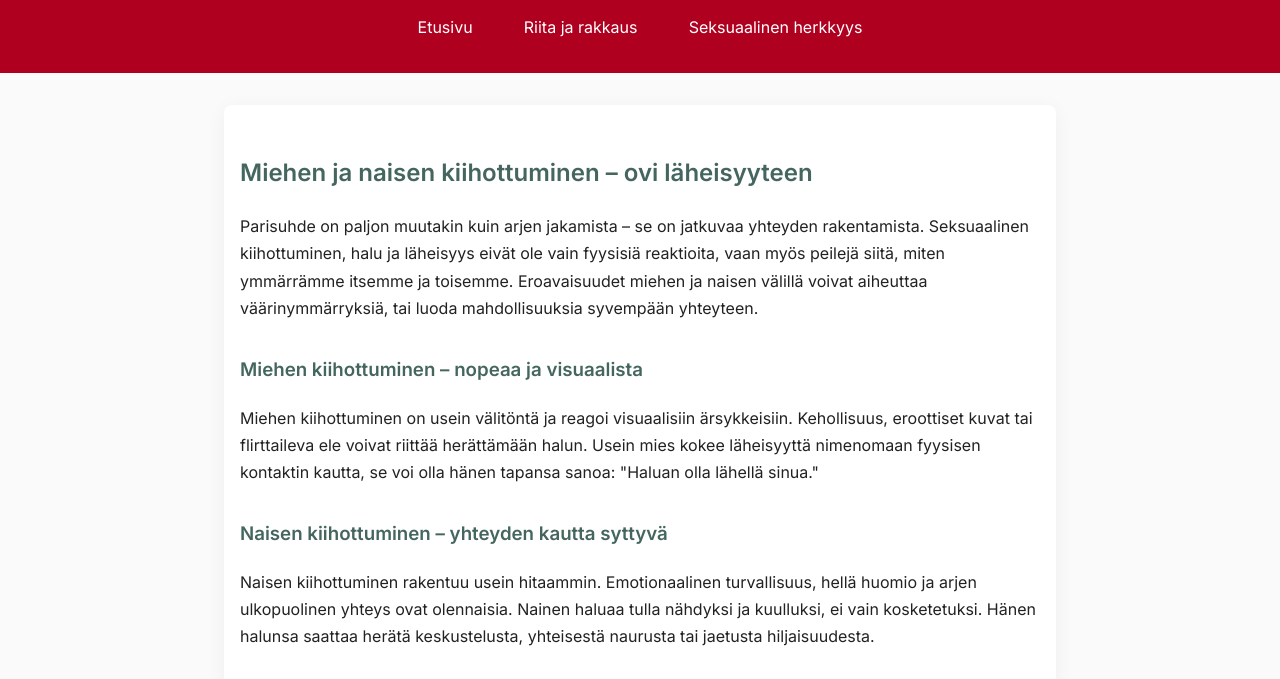
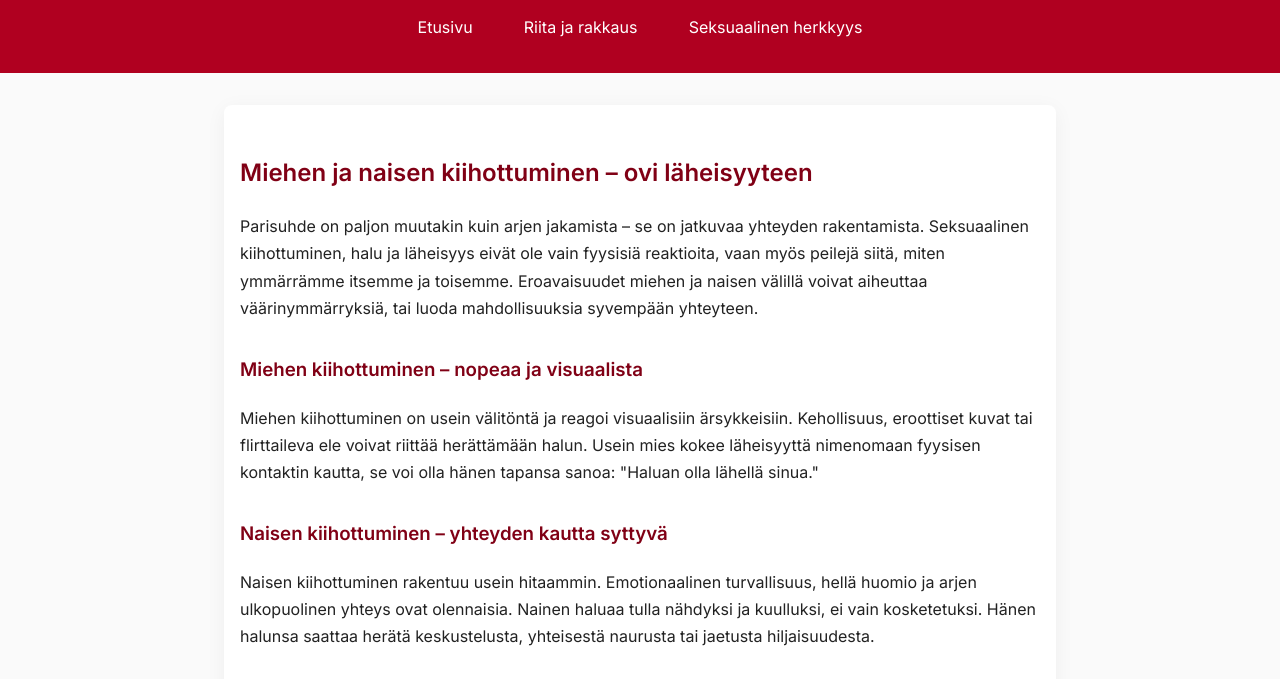
Before and after one commit to Tinzenzin/suhteetkuntoon, a plain HTML site: page index.html in a window 1280 px wide. Shown: the part 89-768 px from the top of the page. Drawn offline with nearby package versions, Linux system fonts and the light colour scheme.

Commit message:
Update styles.css

```diff
--- a/styles.css
+++ b/styles.css
@@ -55,7 +55,7 @@ main {
 }
 
 h2, h3 {
-  color: #44665e;
+  color: #800015;
   margin-top: 2rem;
 }
 
```
